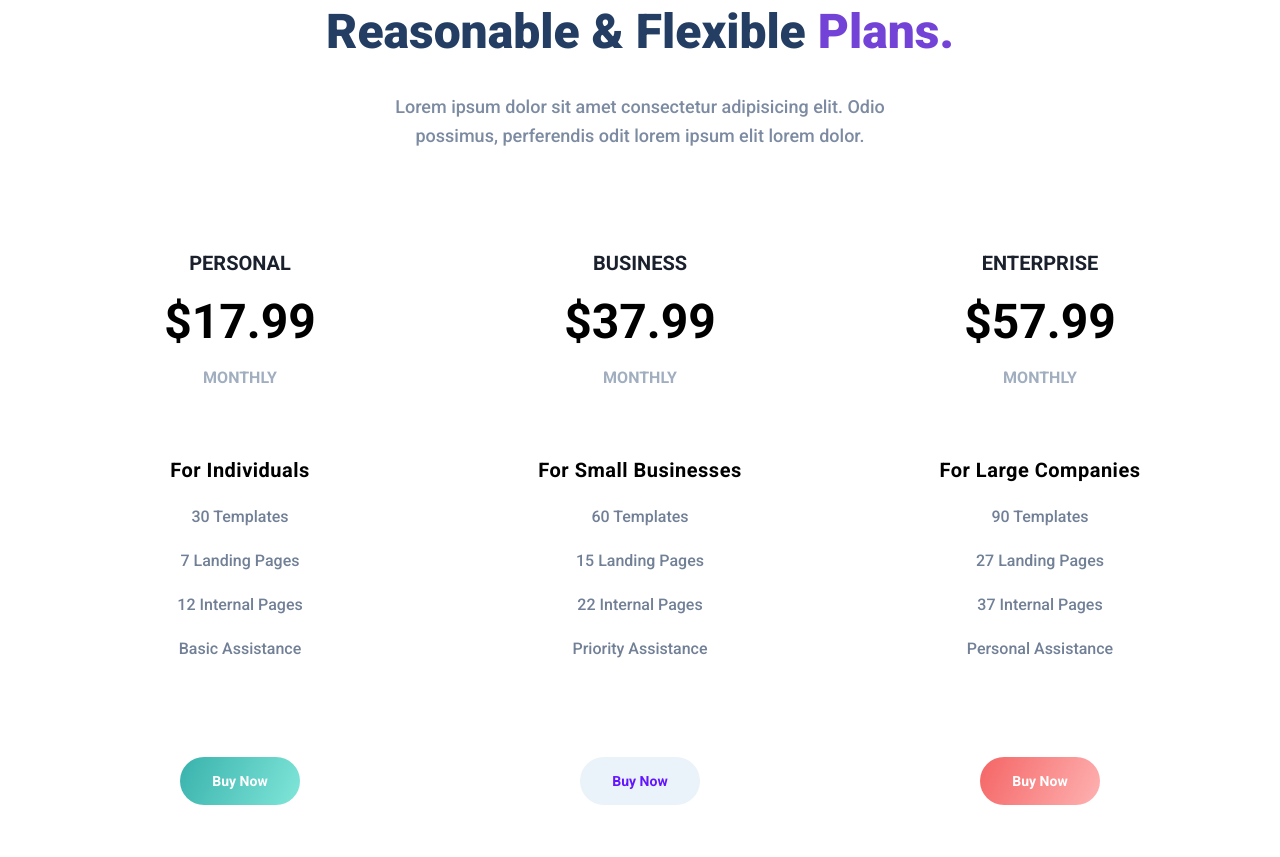
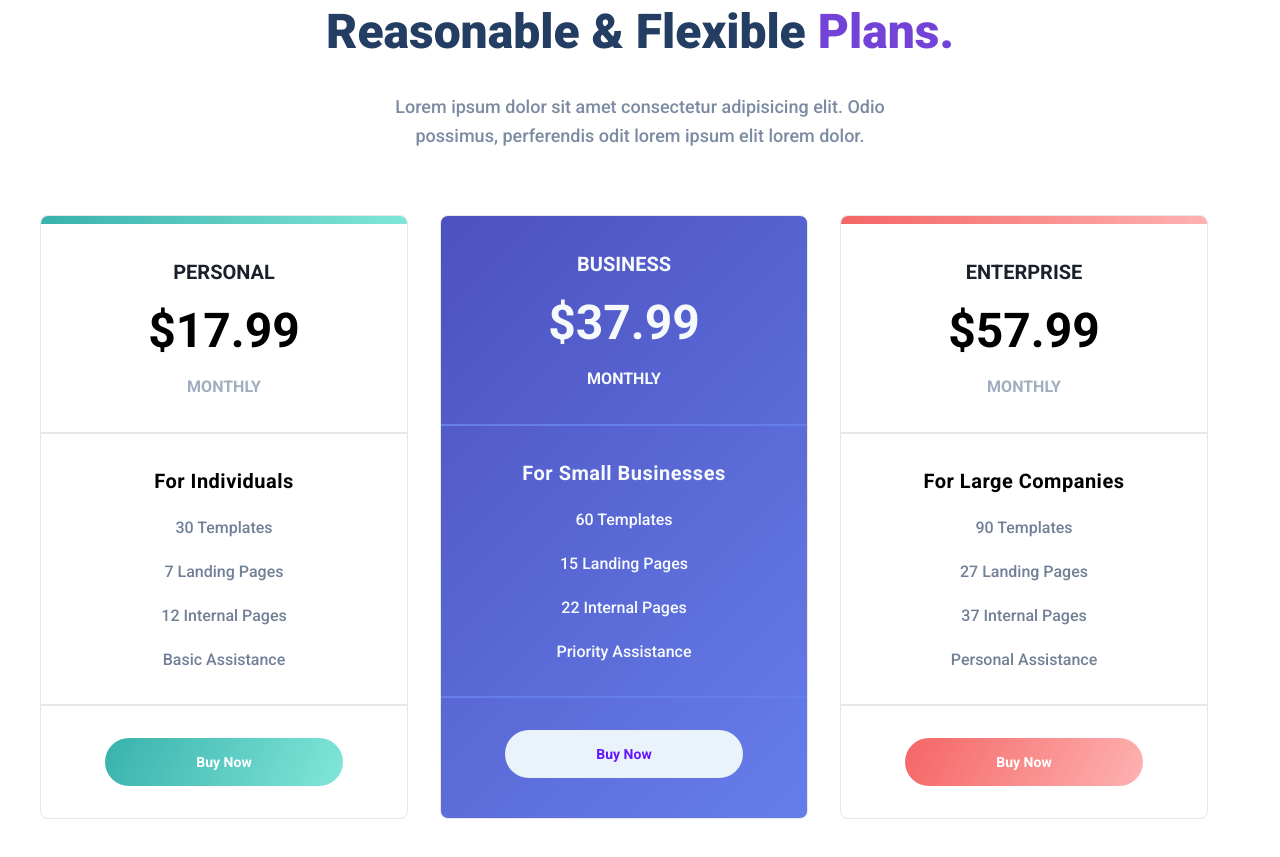
Before and after one commit to asmasyed4/Project1, a plain HTML site: page index.html in a window 1280 px wide. Shown: the part 3504-4361 px from the top of the page. Drawn offline with Linux system fonts and the light colour scheme.

Commit message:
pricing done

```diff
--- a/index.html
+++ b/index.html
@@ -341,6 +341,7 @@
             </p>
               <div class="plans">
                 <div class="plan">
+                  <div class="plan__stripe"></div>
                   <div class="plan__top">
                     <div class="plan__top--name">PERSONAL</div>
                     <div class="plan__top--price">$17.99</div>
@@ -387,6 +388,7 @@
                     </div>
 
                     <div class="plan">
+                      <div class="plan__stripe"></div>
                       <div class="plan__top">
                         <div class="plan__top--name">ENTERPRISE</div>
                         <div class="plan__top--price">$57.99</div>
--- a/styles.css
+++ b/styles.css
@@ -509,24 +509,81 @@ color: #7c8ba1;
 }
 
 .plans{
-    display: flex;
-    flex-wrap: wrap;
+    display:flex;
+    justify-content: space-between;
     width: 100%;
 }
 
-.plan{
-    width: calc(100% / 3);
+.plan {
+    width: 100%;
     display: flex;
     flex-direction: column;
     align-items: center;
-    padding-top: 64px;
+    margin: 64px 32px 0 0;
+    border:1px solid rgb(229, 231, 235);
+    border-radius: 8px;
+    overflow: hidden;
+
+}
+
+.plan:nth-child(1) .plan__stripe {
+   height:8px;
+   width:100%;
+    background: linear-gradient(
+        115deg,
+    rgb(56, 178, 172) 0%,
+    rgb(129, 230, 217) 100%);
+
+}
+
+.plan:nth-child(3) .plan__stripe {
+    height:8px;
+    width:100%;
+    background: linear-gradient(
+        115deg,
+    rgb(245, 101, 101) 0%,
+    rgb(254, 178, 178) 100%);
 }
 
 .plan__top,
-.plan__middle,
-.plan__bottom {
+.plan__middle {
+    width: 100%;
    padding: 32px;
    text-align: center;
+
+}
+
+.plan__bottom{
+    width:100%;
+    text-align: center;
+    padding:32px 64px;
+}
+
+.plan:nth-child(1) .plan__middle,
+.plan:nth-child(3) .plan__middle {
+    border-top: 2px solid rgb(229, 231, 235);
+    border-bottom: 2px solid rgb(229, 231, 235);
+}
+
+.plan:nth-child(2) .plan__middle{
+    border-top: 2px solid rgb(102, 126, 234);
+    border-bottom: 2px solid rgb(102, 126, 234);
+}
+
+.plan:nth-child(2) {
+    background: linear-gradient(
+        135deg,
+         rgb(76, 81, 191) 0%,
+         rgb(102, 126, 234) 100%);
+}
+
+.plan:nth-child(2) .plan__top--name,
+.plan:nth-child(2) .plan__top--price,
+.plan:nth-child(2) .plan__middle--target,
+.plan:nth-child(2) .plan__top--duration,
+.plan:nth-child(2) .plan__middle--feature
+ {
+    color: rgb(247, 250, 252);
 }
 
 .plan__top--name,
@@ -590,7 +647,7 @@ color: #7c8ba1;
         border:none;
         font-size: 14px;
         font-weight: bold;
-        margin: 32px 0 0;
+        width:100%;
     }
 
 .plan__btn--1 {
```
